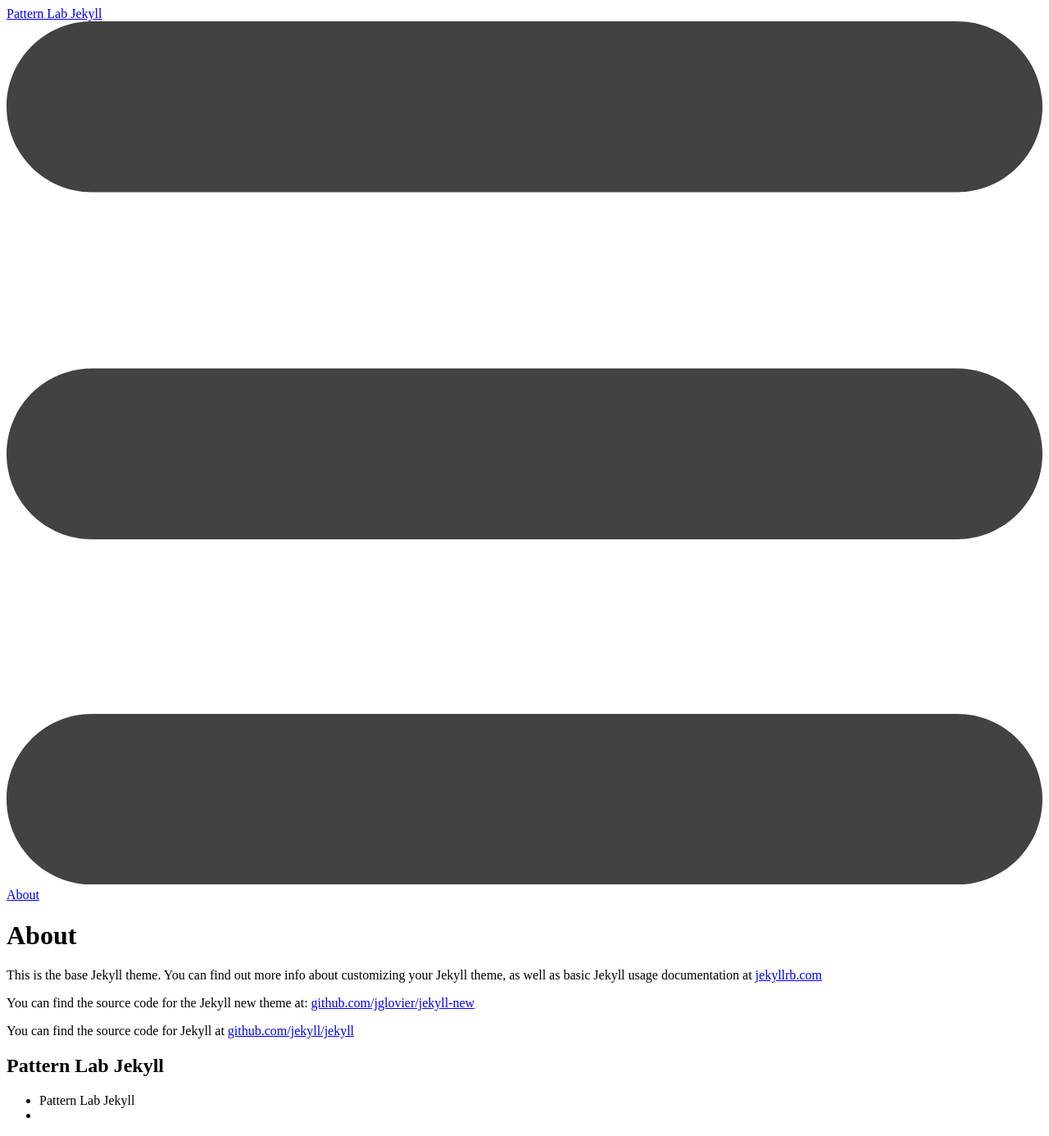
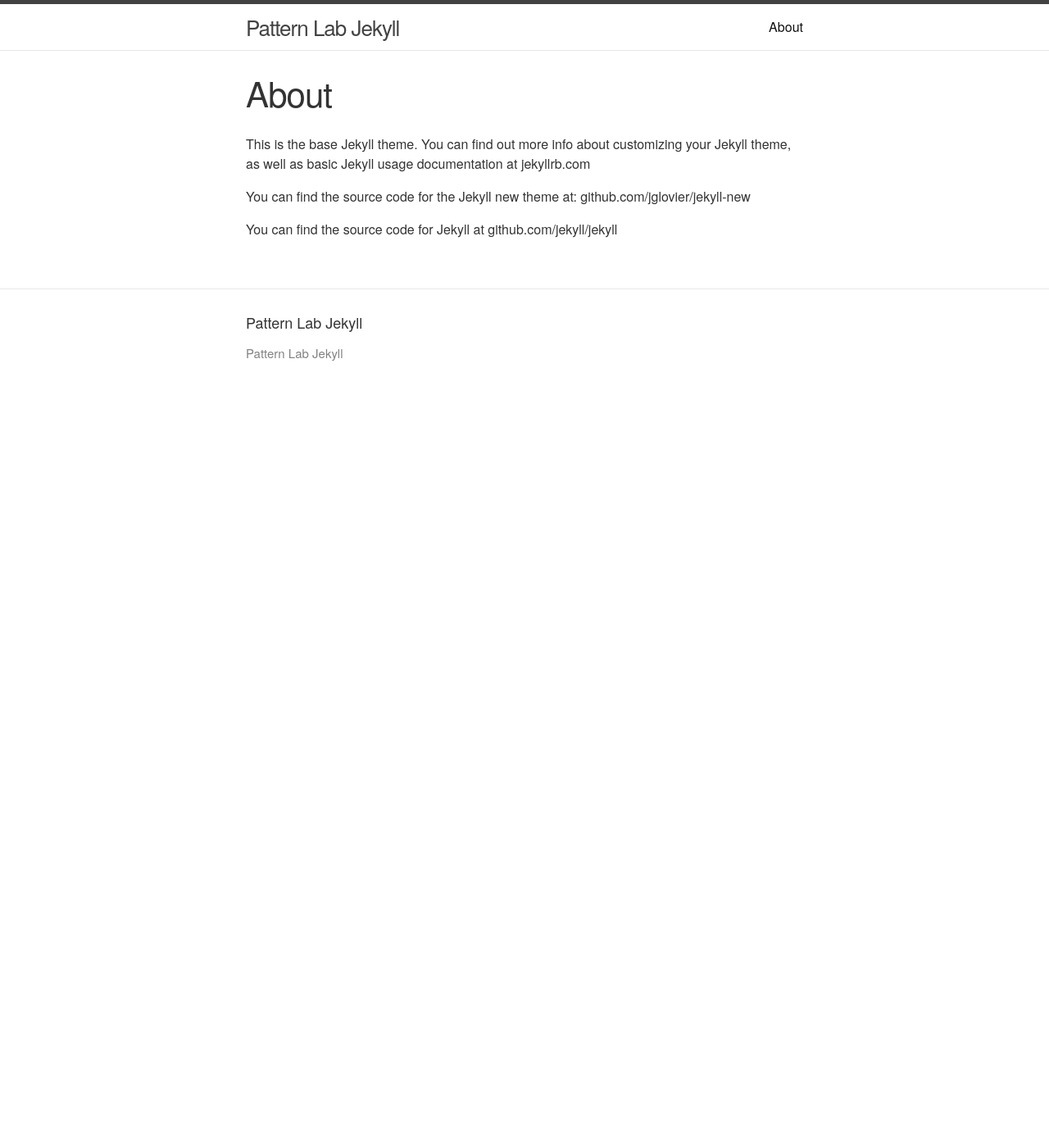
Before and after one commit to karissademi/patternlab-jekyll, a Jekyll site: the page built from about.md, in a window 1280 px wide. Shown: the whole page at 82% size. Built offline with Jekyll 4.4.1, drawn with Linux system fonts in a browser that asks for light colours; after the commit the page ends 900 px from its top, so only the background shows below that.

Commit message:
Correct asset locations

```diff
--- a/_includes/head.html
+++ b/_includes/head.html
@@ -6,9 +6,9 @@
   <title>{% if page.title %}{{ page.title }}{% else %}{{ site.title }}{% endif %}</title>
   <meta name="description" content="{% if page.excerpt %}{{ page.excerpt | strip_html | strip_newlines | truncate: 160 }}{% else %}{{ site.description }}{% endif %}">
 
-  <link rel="stylesheet" href="{{ "css/styleguide.css" | prepend: site.baseurl }}">
-  <link rel="stylesheet" href="{{ "css/patterns.css" | prepend: site.baseurl }}">
+  <link rel="stylesheet" href="{{ "/css/styleguide.css" | prepend: site.baseurl }}">
+  <link rel="stylesheet" href="{{ "/css/patterns.css" | prepend: site.baseurl }}">
 
   <link rel="canonical" href="{{ page.url | replace:'index.html','' | prepend: site.baseurl | prepend: site.url }}">
-  <link rel="alternate" type="application/rss+xml" title="{{ site.title }}" href="{{ "feed.xml" | prepend: site.baseurl | prepend: site.url }}" />
+  <link rel="alternate" type="application/rss+xml" title="{{ site.title }}" href="{{ "/feed.xml" | prepend: site.baseurl | prepend: site.url }}" />
 </head>
```
